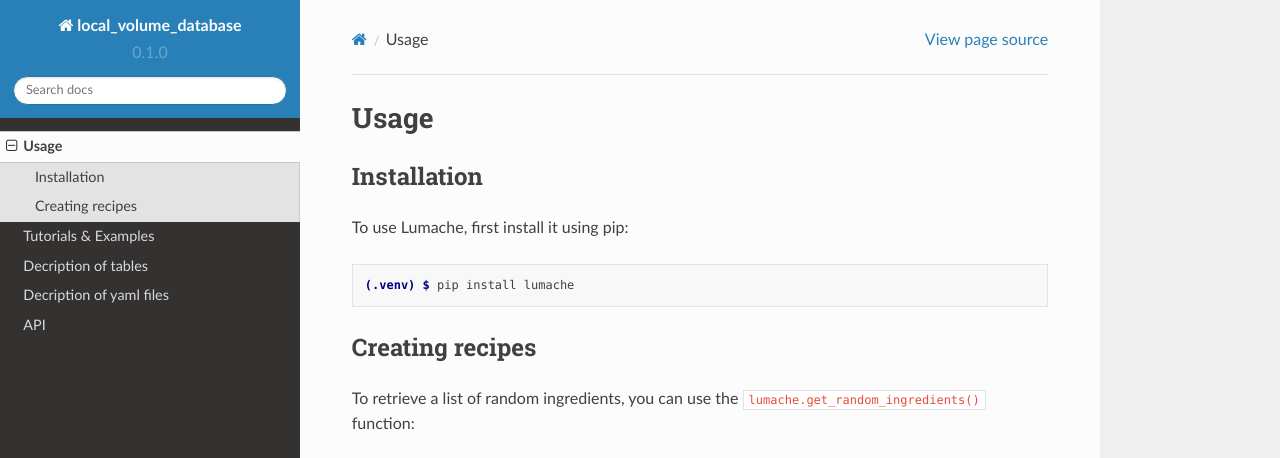
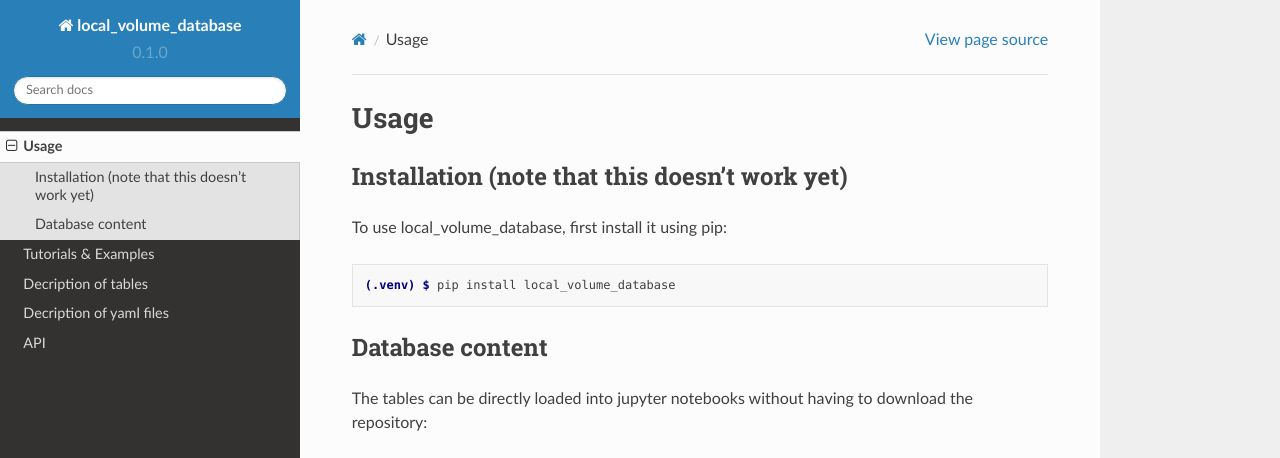
Before and after one commit to apace7/local_volume_database, a Sphinx documentation site: the page built from docs/source/usage.rst, in a window 1280 px wide and 1095 px high. Shown: the top 458 px of the window. Built offline with Sphinx 7.4.7 and the Read the Docs theme 2.0.0, drawn with Linux system fonts in a browser that asks for light colours; some of the changed text lies outside the part shown; grey boxes are pictures that could not be loaded.

Commit message:
documentation updates

```diff
--- a/docs/source/usage.rst
+++ b/docs/source/usage.rst
@@ -3,31 +3,19 @@
 
 .. _installation:
 
-Installation
+Installation (note that this doesn't work yet)
 ------------
 
-To use Lumache, first install it using pip:
+To use local_volume_database, first install it using pip:
 
 .. code-block:: console
 
-   (.venv) $ pip install lumache
+   (.venv) $ pip install local_volume_database
 
-Creating recipes
+Database content
 ----------------
 
-To retrieve a list of random ingredients,
-you can use the ``lumache.get_random_ingredients()`` function:
+The tables can be directly loaded into jupyter notebooks without having to download the repository:
 
-.. autofunction:: lumache.get_random_ingredients
-
-The ``kind`` parameter should be either ``"meat"``, ``"fish"``,
-or ``"veggies"``. Otherwise, :py:func:`lumache.get_random_ingredients`
-will raise an exception.
-
-.. autoexception:: lumache.InvalidKindError
-
-For example:
-
->>> import lumache
->>> lumache.get_random_ingredients()
-['shells', 'gorgonzola', 'parsley']
+>>> import astropy.table as table
+>>> dwarf_mw = table.Table.read('https://raw.githubusercontent.com/apace7/local_volume_database/main/data/dwarf_mw.csv')
```
Also changed, not shown: docs/source/tutorials.rst (+6 -1 lines), 1 other file.
